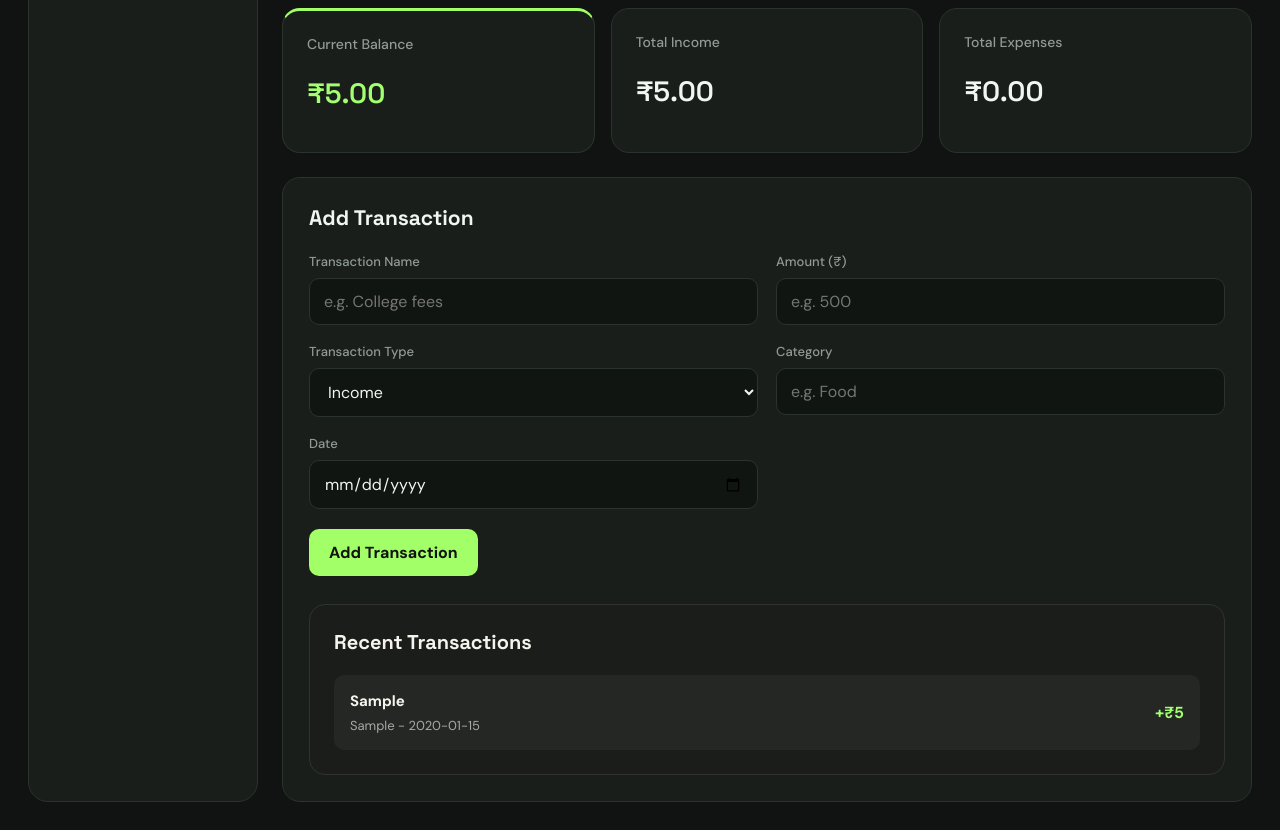
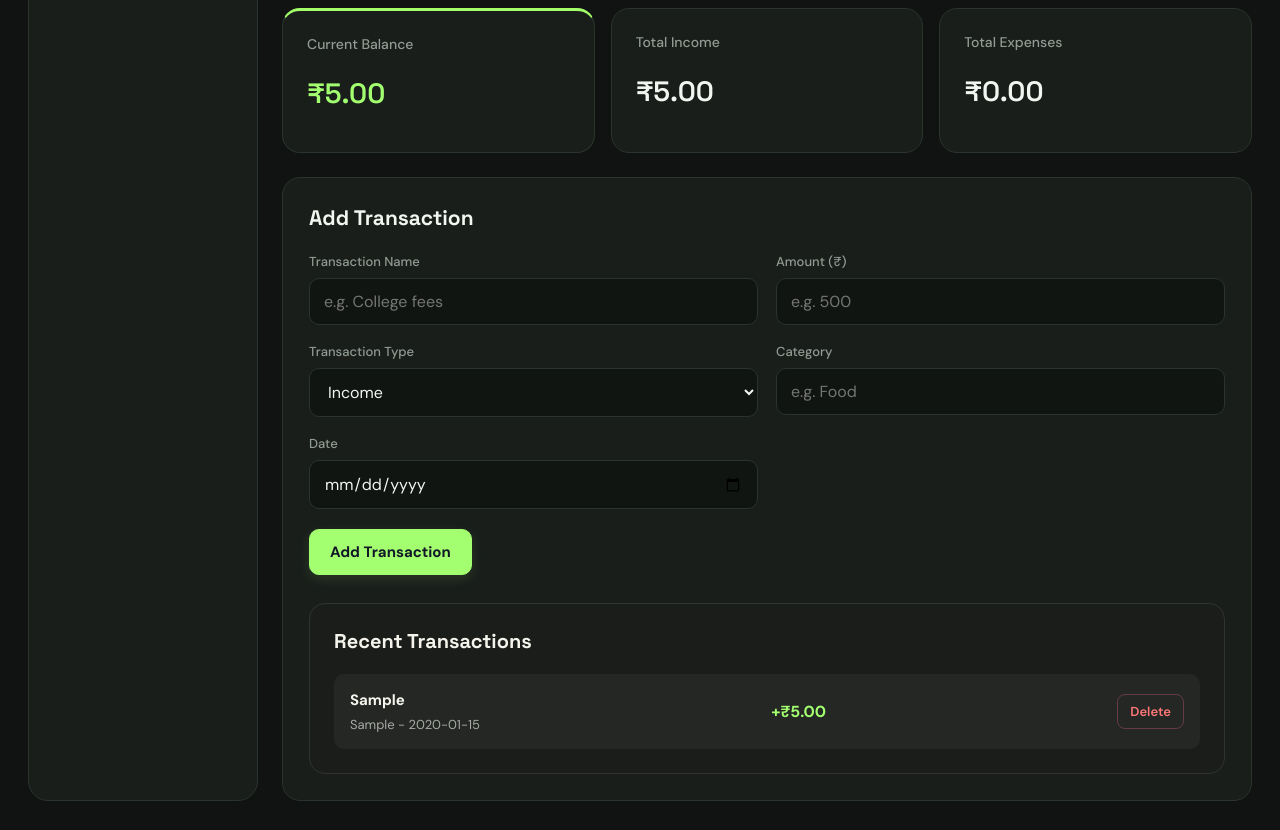
Before and after one commit to yummiilove/SPENDY-EXPENSE-TRACKER, a plain HTML site: page index.html in a window 1280 px wide. Both pictures are taken after typing "Sample", "5", "Sample", "2020-01-15" into the empty fields and a click on the button "Add Transaction". Shown: the part 111-941 px from the top of the page. Drawn offline with Linux system fonts and the light colour scheme.

Commit message:
added the delete button and uodated the css of project

```diff
--- a/app.js
+++ b/app.js
@@ -13,13 +13,38 @@ const totalBalance = document.getElementById("totalBalance");
 
 let transactions = [];
 
-// Load saved transactions
+// Generate a unique ID for each transaction
+function generateTransactionId() {
+    return Date.now() + Math.random();
+}
+
+// Load saved transactions from LocalStorage
 function loadTransactions() {
     try {
         const saved = localStorage.getItem("spendytransactions");
         const parsed = saved ? JSON.parse(saved) : [];
 
         transactions = Array.isArray(parsed) ? parsed : [];
+
+        // Give IDs to older transactions that don't have one
+        let updatedIds = false;
+
+        transactions = transactions.map(function (transaction) {
+            if (transaction.id === undefined || transaction.id === null) {
+                updatedIds = true;
+
+                return {
+                    ...transaction,
+                    id: generateTransactionId()
+                };
+            }
+
+            return transaction;
+        });
+
+        if (updatedIds) {
+            saveTransactions();
+        }
     } catch (error) {
         console.error("Error loading transactions:", error);
         transactions = [];
@@ -29,7 +54,7 @@ function loadTransactions() {
     updateSummary();
 }
 
-// Save transactions
+// Save transactions to LocalStorage
 function saveTransactions() {
     try {
         localStorage.setItem(
@@ -42,7 +67,7 @@ function saveTransactions() {
     }
 }
 
-// Add a transaction
+// Add a new transaction
 addTransactionBtn.addEventListener("click", function () {
     const title = transactionTitle.value.trim();
     const amountText = transactionAmount.value.trim();
@@ -51,18 +76,21 @@ addTransactionBtn.addEventListener("click", function () {
     const category = transactionCategory.value.trim();
     const date = transactionDate.value;
 
+    // Validate required fields
     if (!title || !amountText || !type || !category || !date) {
         alert("Please fill in all fields before adding a transaction.");
         return;
     }
 
+    // Validate amount
     if (!Number.isFinite(amount) || amount <= 0) {
         alert("Please enter a valid amount greater than 0.");
         return;
     }
 
+    // Create transaction object
     const transaction = {
-        id: Date.now() + Math.random(),
+        id: generateTransactionId(),
         title: title,
         amount: amount,
         type: type,
@@ -70,7 +98,15 @@ addTransactionBtn.addEventListener("click", function () {
         date: date
     };
 
+    // Update application data
     transactions.push(transaction);
+
+    // Save updated data
+    saveTransactions();
+
+    // Refresh the interface
+    renderTransactions();
+    updateSummary();
 
     // Clear the form
     transactionTitle.value = "";
@@ -79,22 +115,19 @@ addTransactionBtn.addEventListener("click", function () {
     transactionDate.value = "";
     transactionType.selectedIndex = 0;
 
-    // Update the dashboard
-    saveTransactions();
-    renderTransactions();
-    updateSummary();
-
     console.log("Transaction added:", transaction);
 });
 
-// Display transactions
+// Display all transactions
 function renderTransactions() {
     transactionList.innerHTML = "";
 
     transactions.forEach(function (transaction) {
+        // Create transaction row
         const item = document.createElement("div");
         item.className = "transaction-item";
 
+        // Create transaction information
         const info = document.createElement("div");
         info.className = "transaction-info";
 
@@ -108,31 +141,65 @@ function renderTransactions() {
         info.appendChild(title);
         info.appendChild(details);
 
+        // Create amount display
         const amount = document.createElement("div");
         amount.className = "transaction-amount";
 
         const sign = transaction.type === "income" ? "+" : "−";
 
         amount.textContent =
-            `${sign}₹${Number(transaction.amount).toLocaleString("en-IN")}`;
+            `${sign}₹${Number(transaction.amount).toLocaleString("en-IN", {
+                minimumFractionDigits: 2,
+                maximumFractionDigits: 2
+            })}`;
 
         amount.classList.add(transaction.type);
 
+        // Create a separate Delete button for this transaction
+        const deleteBtn = document.createElement("button");
+        deleteBtn.textContent = "Delete";
+        deleteBtn.className = "delete-btn";
+        deleteBtn.dataset.id = String(transaction.id);
+
+        // Delete the selected transaction
+        deleteBtn.addEventListener("click", function () {
+            const id = Number(deleteBtn.dataset.id);
+
+            transactions = transactions.filter(function (t) {
+                return t.id !== id;
+            });
+
+            saveTransactions();
+            renderTransactions();
+            updateSummary();
+        });
+
+        // Assemble the complete transaction row
         item.appendChild(info);
         item.appendChild(amount);
+        item.appendChild(deleteBtn);
+
         transactionList.appendChild(item);
     });
 }
 
-// Calculate summary
+// Calculate income, expenses, and balance
 function updateSummary() {
     const income = transactions
-        .filter(t => t.type === "income")
-        .reduce((sum, t) => sum + Number(t.amount), 0);
+        .filter(function (t) {
+            return t.type === "income";
+        })
+        .reduce(function (sum, t) {
+            return sum + Number(t.amount);
+        }, 0);
 
     const expense = transactions
-        .filter(t => t.type === "expense")
-        .reduce((sum, t) => sum + Number(t.amount), 0);
+        .filter(function (t) {
+            return t.type === "expense";
+        })
+        .reduce(function (sum, t) {
+            return sum + Number(t.amount);
+        }, 0);
 
     const balance = income - expense;
 
@@ -158,5 +225,5 @@ function updateSummary() {
         balance < 0 ? "#CD5C5C" : "#a3ff6f";
 }
 
-// Initialize dashboard
+// Initialize the dashboard
 loadTransactions();
--- a/styles.css
+++ b/styles.css
@@ -265,3 +265,93 @@ body {
 .transaction-amount.expense {
     color: #ff7777;
 }
+
+/* ==============================
+   BUTTON BASE STYLES
+============================== */
+
+button {
+    font-family: inherit;
+    cursor: pointer;
+    transition:
+        background-color 0.2s ease,
+        color 0.2s ease,
+        transform 0.15s ease,
+        box-shadow 0.2s ease,
+        border-color 0.2s ease;
+}
+
+/* Visible keyboard focus */
+button:focus-visible {
+    outline: 2px solid #a3ff6f;
+    outline-offset: 3px;
+}
+
+/* ==============================
+   ADD TRANSACTION BUTTON
+============================== */
+
+#addTransactionBtn {
+    background: #a3ff6f;
+    color: #111827;
+    border: 1px solid #a3ff6f;
+    border-radius: 10px;
+    padding: 12px 20px;
+    font-size: 15px;
+    font-weight: 700;
+    box-shadow: 0 4px 12px rgba(163, 255, 111, 0.12);
+}
+
+/* Hover */
+#addTransactionBtn:hover {
+    background: #b7ff91;
+    border-color: #b7ff91;
+    box-shadow: 0 6px 18px rgba(163, 255, 111, 0.22);
+    transform: translateY(-2px);
+}
+
+/* Click / press */
+#addTransactionBtn:active {
+    background: #8ee857;
+    transform: translateY(0) scale(0.98);
+    box-shadow: 0 2px 6px rgba(163, 255, 111, 0.12);
+}
+
+/* ==============================
+   DELETE TRANSACTION BUTTON
+============================== */
+
+.delete-btn {
+    background: transparent;
+    color: #ff7777;
+    border: 1px solid #663b43;
+    border-radius: 8px;
+    padding: 8px 12px;
+    font-size: 13px;
+    font-weight: 600;
+}
+
+/* Hover */
+.delete-btn:hover {
+    background: rgba(255, 90, 90, 0.12);
+    color: #ff9999;
+    border-color: #ff7777;
+    transform: translateY(-1px);
+}
+
+/* Click / press */
+.delete-btn:active {
+    background: rgba(255, 90, 90, 0.22);
+    transform: scale(0.96);
+}
+
+/* ==============================
+   OTHER BUTTONS
+============================== */
+
+button:disabled {
+    opacity: 0.5;
+    cursor: not-allowed;
+    transform: none;
+    box-shadow: none;
+}
```
